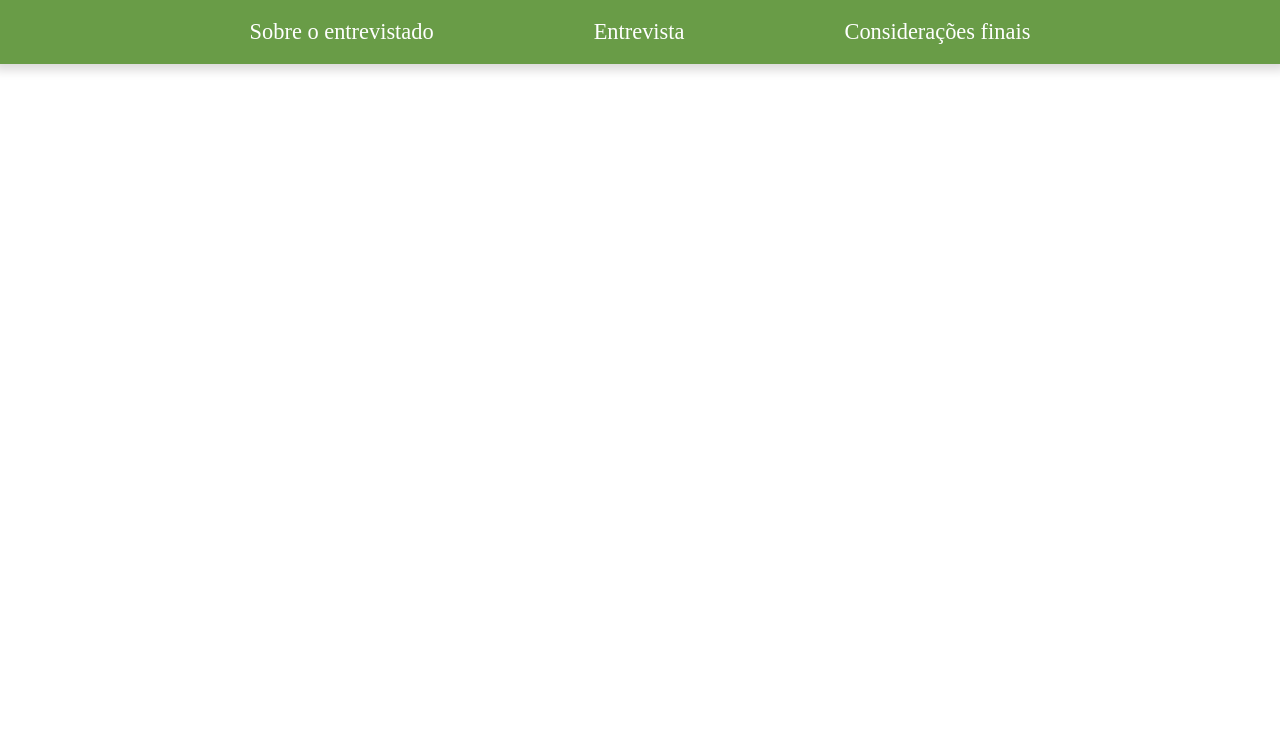
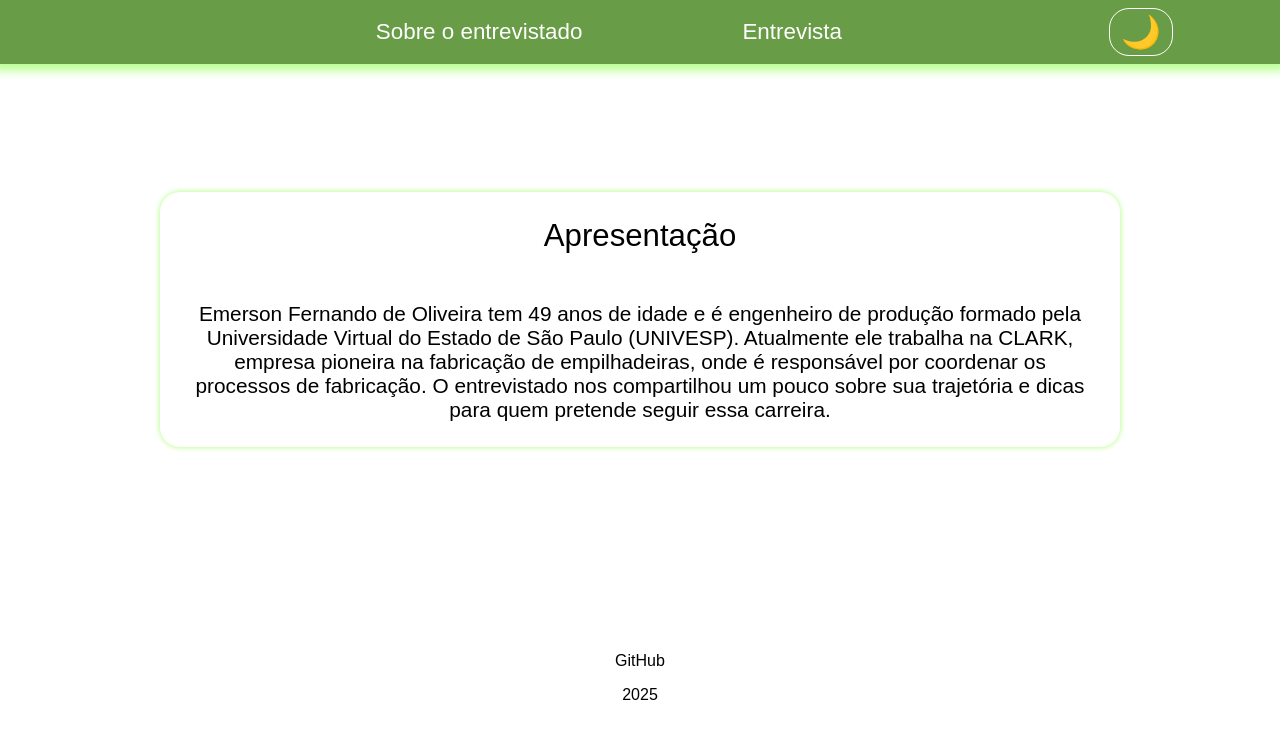
Before and after one commit to VictorO04/site-ivonete, a plain HTML site: page index.html in a window 1280 px wide. Drawn offline with Linux system fonts and the light colour scheme.

Commit message:
feat: termina tela sobre

```diff
--- a/assets/css/index.css
+++ b/assets/css/index.css
@@ -1,28 +1,22 @@
-* {
-    margin:  0;
-    padding: 0;
-    box-sizing: border-box;
+main {
+    display: flex;
+    justify-content: center;
 }
 
-header {
-    background-color: rgb(105, 156, 71);
-    width: 100%;
-    height: 8vh;
+.apresentacao {
+    margin-top: 10%;
     display: flex;
-    justify-content: center;
     align-items: center;
-    gap: 10rem;
-    box-shadow: 0px 0px 10px 6px rgb(218, 217, 217);
+    flex-direction: column;
+    width: 60rem;
+    font-size: 1.3rem;
+    padding: 2%;
+    gap: 3rem;
+    box-shadow: 0px 0px 5px 0.5px rgb(179, 255, 135);
+    border-radius: 20px;
+    text-align: center;
 }
 
-header a {
-    font-size: 1.4rem;
-    color: white;
-    text-decoration: none;
-    transition: transform 0.3s, color 0.3s;
+.apresentacao h1 {
+    font-weight: lighter;
 }
-
-header a:hover {
-    transform: scale(1.08);
-    color: rgb(201, 201, 201);
-}
--- /dev/null
+++ b/assets/css/styles.css
@@ -0,0 +1,94 @@
+* {
+    margin:  0;
+    padding: 0;
+    box-sizing: border-box;
+    font-family: Arial, Helvetica, sans-serif;
+}
+
+body.claro {
+    background-color: white;
+    color: black;
+}
+
+body.escuro {
+    background-color: black;
+    color: white;
+}
+
+body {
+    transition:
+    background-color 0.3s,
+    color 0.3s;
+}
+
+header {
+    background-color: rgb(105, 156, 71);
+    width: 100%;
+    height: 8vh;
+    display: flex;
+    justify-content: space-evenly;
+    align-items: center;
+    gap: 10rem;
+    box-shadow: 0px 0px 10px 6px rgb(179, 255, 135);
+}
+
+.header-menu {
+    display: flex;
+    gap: 10rem;
+    margin-left: 21%;
+}
+
+header a {
+    font-size: 1.4rem;
+    color: white;
+    text-decoration: none;
+    transition: transform 0.3s, color 0.3s;
+}
+
+header button {
+    border: 1px solid white;
+    width: 4rem;
+    height: 3rem;
+    border-radius: 20px;
+    display: flex;
+    align-items: center;
+    justify-content: center;
+    font-size: 2rem;
+    color: white;
+    background-color: transparent;
+    cursor: pointer;
+    transition: transform 0.3s, color 0.3s;
+}
+
+header a:hover, button:hover {
+    transform: scale(1.08);
+    color: rgb(231, 231, 231);
+    border-color: rgb(231, 231, 231);
+}
+
+footer {
+    margin-top: 16%;
+    width: 100%;
+    display: flex;
+    flex-direction: column;
+    justify-content: center;
+    align-items: center;
+    gap: 1rem;
+}
+
+footer a {
+    text-decoration: none;
+    transition: transform 0.3s, color 0.3s;
+}
+
+body.claro footer a {
+    color: black;
+}
+
+body.escuro footer a {
+    color: white;
+}
+
+footer a:hover {
+    transform: scale(1.08);
+}
--- /dev/null
+++ b/assets/js/script.js
@@ -0,0 +1,12 @@
+const btnTema = document.getElementById("btn-tema");
+const body = document.body;
+
+btnTema.addEventListener("click", () => {
+    if (body.classList.contains("claro")) {
+        body.classList.replace("claro", "escuro");
+        btnTema.textContent = "☀️";
+    } else {
+        body.classList.replace("escuro", "claro");
+        btnTema.textContent = "🌙";
+    }
+});
--- a/index.html
+++ b/index.html
@@ -1,16 +1,40 @@
 <!DOCTYPE html>
 <html lang="pt-BR">
-<head>
-    <meta charset="UTF-8">
-    <meta name="viewport" content="width=device-width, initial-scale=1.0">
+  <head>
+    <meta charset="UTF-8" />
+    <meta name="viewport" content="width=device-width, initial-scale=1.0" />
     <title>Entrevista com Emerson</title>
-    <link rel="stylesheet" href="assets/css/index.css">
-</head>
-<body>
+    <link rel="stylesheet" href="assets/css/index.css" />
+    <link rel="stylesheet" href="./assets/css/styles.css">
+    <script src="./assets/js/script.js" defer></script>
+  </head>
+  <body class="claro">
     <header>
-        <a href="">Sobre o entrevistado</a>
-        <a href="">Entrevista</a>
-        <a href="">Considerações finais</a>
+      <div class="header-menu">
+        <a href="./index.html">Sobre o entrevistado</a>
+        <a href="./pages/entrevista.html">Entrevista</a>
+      </div>
+      <div>
+        <button id="btn-tema">🌙</button>
+      </div>
     </header>
-</body>
+    <main>
+      <section class="apresentacao">
+            <h1>Apresentação</h1>
+          <p>
+            Emerson Fernando de Oliveira tem 49 anos de idade e é engenheiro de
+            produção formado pela Universidade Virtual do Estado de São Paulo
+            (UNIVESP). Atualmente ele trabalha na CLARK, empresa pioneira na
+            fabricação de empilhadeiras, onde é responsável por coordenar os
+            processos de fabricação. O entrevistado nos compartilhou um pouco
+            sobre sua trajetória e dicas para quem pretende seguir essa
+            carreira.
+          </p>
+      </section>
+    </main>
+    <footer>
+        <a href="https://github.com/VictorO04" target="_blank">GitHub</a>
+        <p>2025</p>
+    </footer>
+  </body>
 </html>
```
Also changed, not shown: pages/entrevista.html (added, +21 -0 lines), assets/css/entrevista.css (added).
